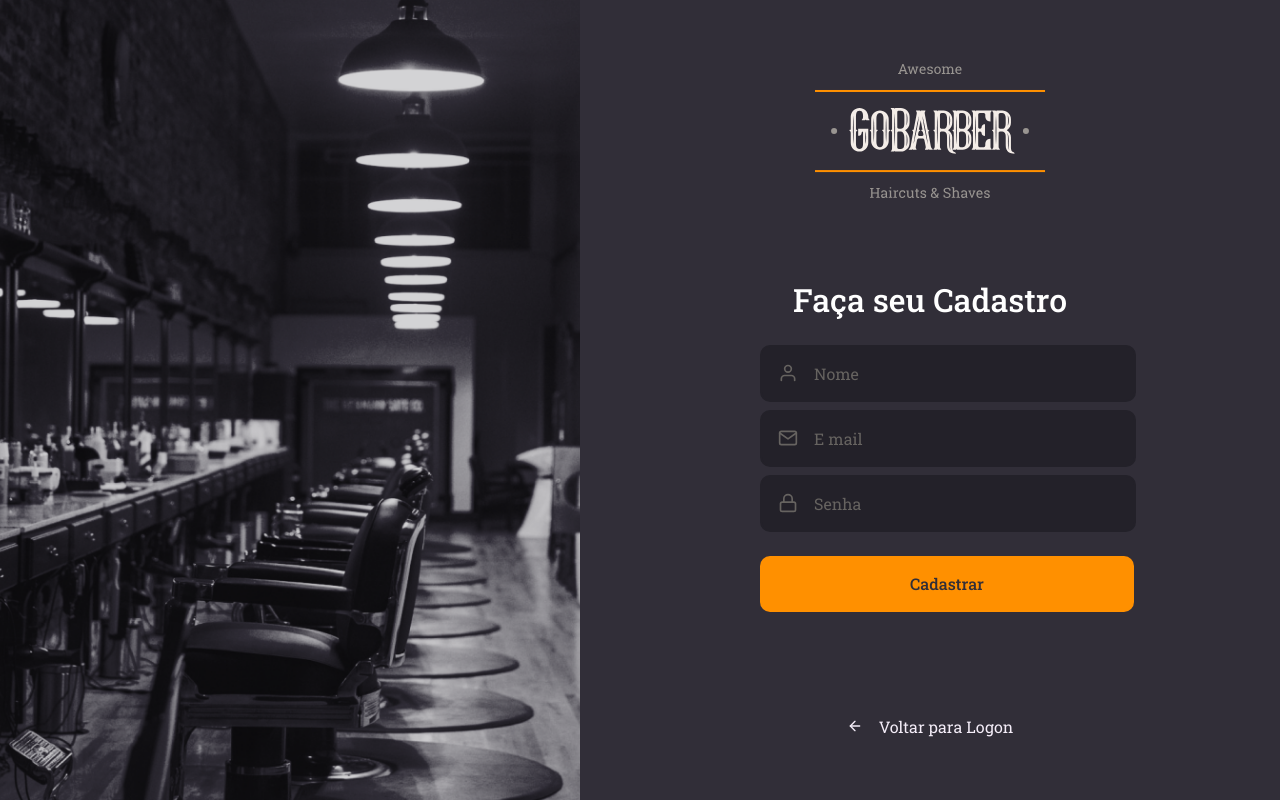
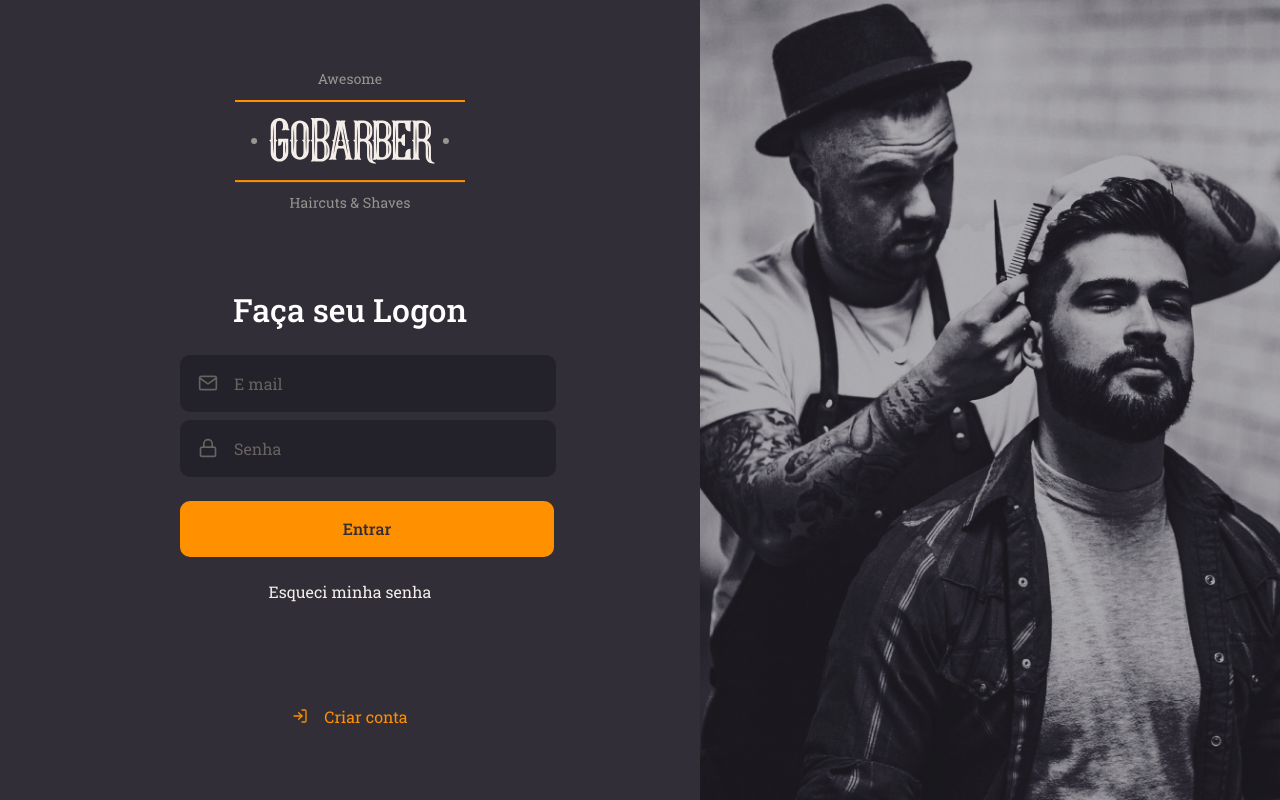
Before and after one commit to MuriloMarquesSantos/gobarber-web, a React (Create React App) app: page / in a window 1280 px wide. Built offline with nearby package versions, Linux system fonts and the light colour scheme.

Commit message:
Adding routes

```diff
--- a/package.json
+++ b/package.json
@@ -14,12 +14,14 @@
     "react": "^17.0.2",
     "react-dom": "^17.0.2",
     "react-icons": "^4.2.0",
+    "react-router-dom": "^5.2.0",
     "react-scripts": "4.0.3",
     "styled-components": "^5.3.0",
     "typescript": "^4.1.2",
     "web-vitals": "^1.0.1"
   },
   "devDependencies": {
+    "@types/react-router-dom": "^5.1.7",
     "@types/styled-components": "^5.1.10",
     "@typescript-eslint/eslint-plugin": "^3.4.0",
     "eslint-config-airbnb-base": "^14.2.0",
--- a/src/App.tsx
+++ b/src/App.tsx
@@ -1,11 +1,13 @@
 import React from 'react';
-
+import { BrowserRouter } from 'react-router-dom';
+import Routes from './routes';
 import GlobalStyle from './styles/global';
-import SignUp from './pages/SignUp';
 
 const App: React.FC = () => (
   <>
-    <SignUp />
+    <BrowserRouter>
+      <Routes />
+    </BrowserRouter>
     <GlobalStyle />
   </>
 );
--- a/src/pages/SignIn/index.tsx
+++ b/src/pages/SignIn/index.tsx
@@ -1,5 +1,6 @@
 import React from 'react';
 import { FiLogIn, FiMail, FiLock } from 'react-icons/fi';
+import { Link } from 'react-router-dom';
 import Input from '../../components/Input';
 import Button from '../../components/Button';
 import logo from '../../assets/logo.svg';
@@ -22,10 +23,10 @@ const SignIn: React.FC = () => (
         <Button type="submit">Entrar</Button>
         <a href="forgot">Esqueci minha senha</a>
       </form>
-      <a href="">
+      <Link to="/signup">
         <FiLogIn />
         Criar conta
-      </a>
+      </Link>
     </Content>
     <Background />
   </Container>
--- a/src/pages/SignUp/index.tsx
+++ b/src/pages/SignUp/index.tsx
@@ -1,5 +1,6 @@
 import React from 'react';
 import { FiArrowLeft, FiMail, FiLock, FiUser } from 'react-icons/fi';
+import { Link } from 'react-router-dom';
 import Input from '../../components/Input';
 import Button from '../../components/Button';
 import logo from '../../assets/logo.svg';
@@ -23,10 +24,10 @@ const SignUp: React.FC = () => (
         />
         <Button type="submit">Cadastrar</Button>
       </form>
-      <a href="">
+      <Link to="/">
         <FiArrowLeft />
         Voltar para Logon
-      </a>
+      </Link>
     </Content>
   </Container>
 );
--- /dev/null
+++ b/src/routes/index.tsx
@@ -0,0 +1,16 @@
+import React from 'react';
+
+import { Switch, Route } from 'react-router-dom';
+
+import SignIn from '../pages/SignIn';
+
+import SignUp from '../pages/SignUp';
+
+const Routes: React.FC = () => (
+  <Switch>
+    <Route path="/" exact component={SignIn} />
+    <Route path="/signup" component={SignUp} />
+  </Switch>
+);
+
+export default Routes;
```
Also changed, not shown: 1 other file (tests, documents, lock files or other folders).
